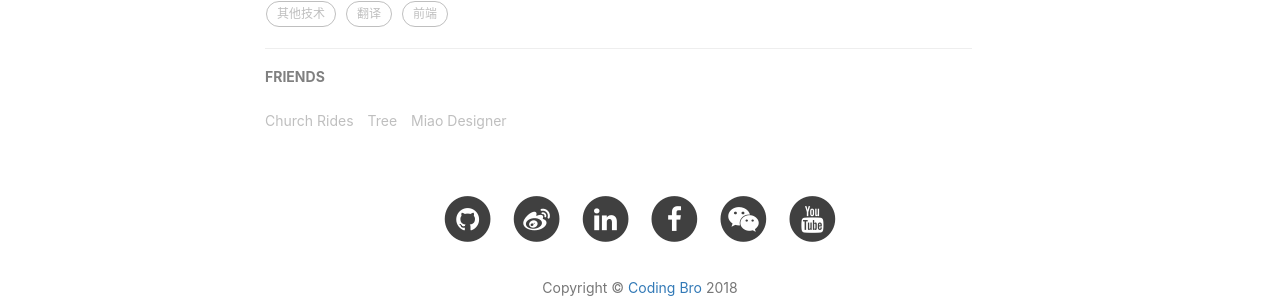
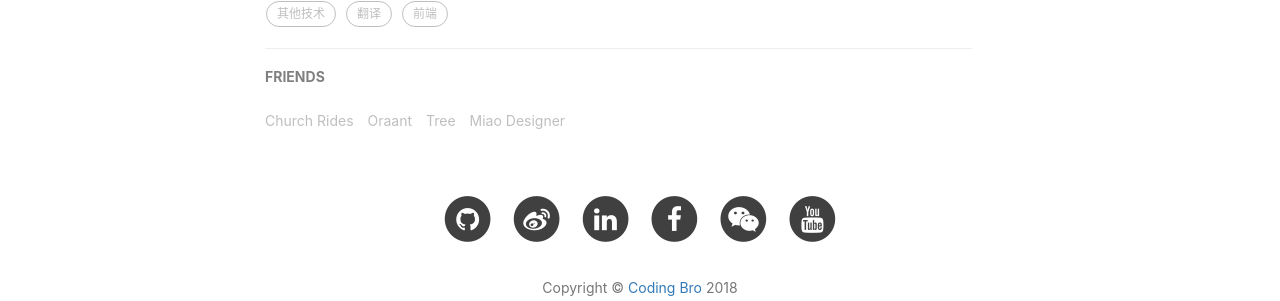
Before and after one commit to starwavelin/starwavelin.github.io, a Jekyll site: the page built from _posts/2018-05-24-bug-fixes-on-my-blog.md, in a window 1280 px wide. Shown: the part 1963-2264 px from the top of the page. Built offline with Jekyll 4.4.1, drawn with Linux system fonts in a browser that asks for light colours; nearby versions of some CDN libraries; comment, search, counter and statistics services are not loaded; grey boxes are pictures that could not be loaded.

Commit message:
update friend list

```diff
--- a/_config.yml
+++ b/_config.yml
@@ -88,6 +88,10 @@ friends: [
     href: "https://www.churchrides.com/"
   },
   {
+    title: "Oraant",
+    href: "http://blog.oraant.cc/introduction/"
+  },
+  {
     title: "Tree",
     href: "https://yueyingcui.wordpress.com/"
   },
```
